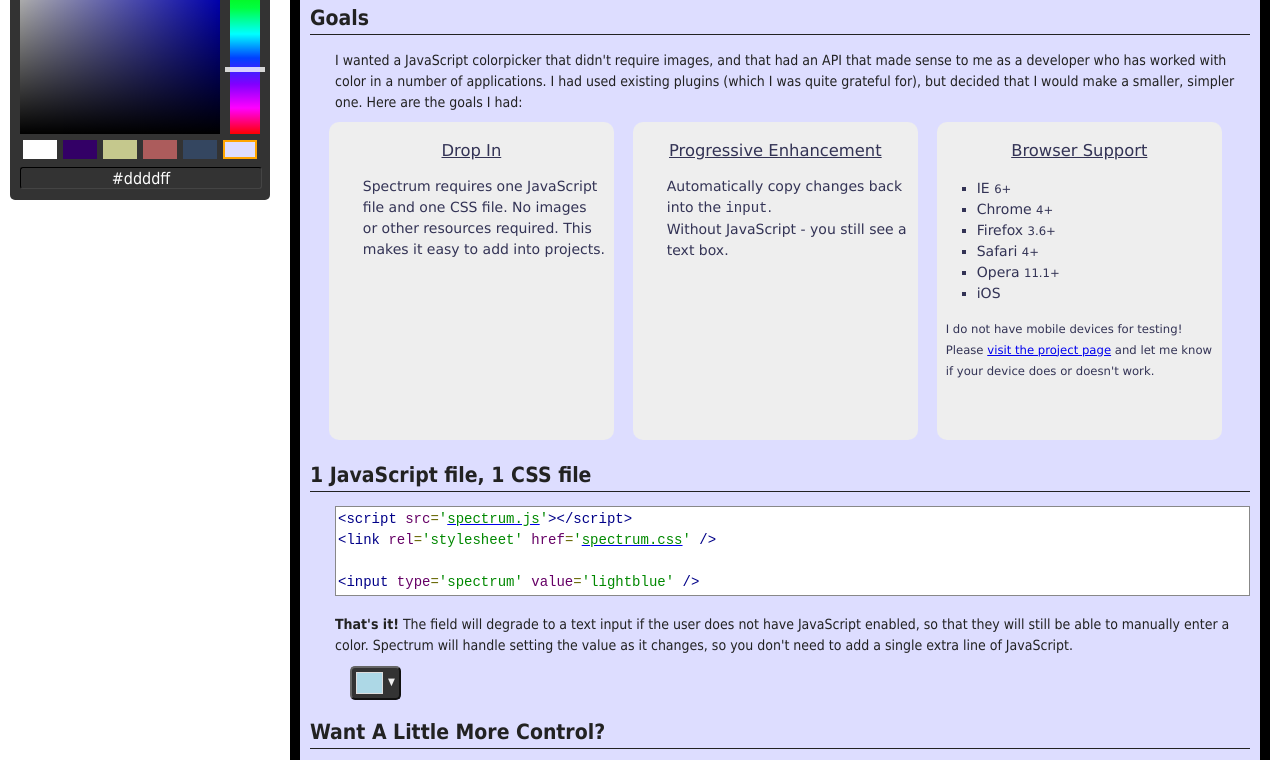
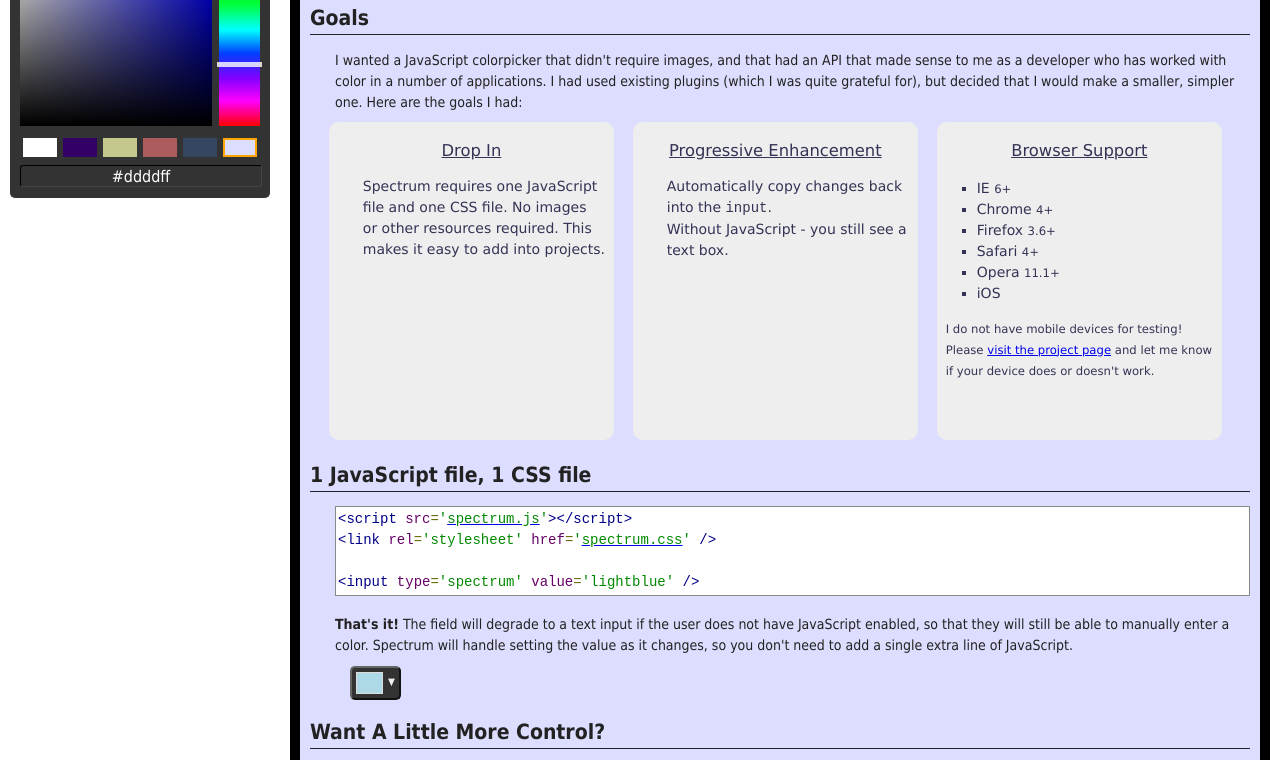
Before and after one commit to bgrins/spectrum, a plain HTML site: page index.html in a window 1280 px wide. Shown: the part 135-895 px from the top of the page. Drawn offline with Linux system fonts and the light colour scheme.

Commit message:
use percentage widths to make the display a lot more flexible (less px widths)

```diff
--- a/spectrum.css
+++ b/spectrum.css
@@ -10,11 +10,12 @@ License: MIT
     position:absolute;
     top:0;
     left:0;
+    display:inline-block;
 }
 .spectrum-color {
     position:relative;
-    float:left;
 }
+.spectrum-saturation, .spectrum-value { position: absolute; top:0; left:0; right:0; bottom:0; }
 .spectrum-replacer, .spectrum-preview, .spectrum-drag-helper, .spectrum-slide-helper , .spectrum-container.spectrum-dragging .spectrum-input, .spectrum-container button  {
     -webkit-user-select:none; -moz-user-select: none; -o-user-select:none; user-select: none;
 }
@@ -98,10 +99,12 @@ License: MIT
     top:0;
     left: 0;
 }
+
 .spectrum-container.spectrum-flat {
-    position:static;
+    position: relative;
     display:inline-block;
 }
+
 .spectrum-slide {
     position:relative;
     float:left;
@@ -152,8 +155,56 @@ License: MIT
 .spectrum-cf:after { clear: both; }
 .spectrum-cf { *zoom: 1; }
 
+/*
+   Proportions using percentage widths.
+   Basic aspect ratio technique modified from:
+   http://ansciath.tumblr.com/post/7347495869/css-aspect-ratio
+*/
+.spectrum-top {
+  position:relative;
+  width: 100%;
+  display:inline-block;
+}
 
+.spectrum-top-inner {
+   position:absolute; top:0; left:0; bottom:0; right:0;
+}
 
+.spectrum-color {
+    position: absolute;
+    top:0;left:0;bottom:0;right:20%;
+}
+.spectrum-slide {
+    position: absolute;
+    top:0;right:0;bottom:0;left:83%;
+}
+.spectrum-fill {
+    *height: 80%;
+    margin-top: 80%;  /* Same as spectrum-color width */
+}
+
+/* Mobile devices, make hue slider bigger so it is easier to slide */
+@media (max-device-width: 480px) {
+    .spectrum-color { right: 40%; }
+    .spectrum-slide { left: 63%; }
+    .spectrum-fill { margin-top: 60%; }
+}
+
+.spectrum-drag-helper {
+   border-radius: 5px;
+   height:5px;
+   width: 5px;
+   border: solid black 3px; pointer: cursor;
+}
+.spectrum-slide-helper {
+    height: 5px;
+    width: 110%;
+    margin-left: -5%;
+    background: white;
+    opacity: .8;
+}
+
+/* Basic display options (colors, fonts, global widths) */
 .spectrum-input {
    height: 20px;
    font-size: 16px;
@@ -165,45 +216,21 @@ License: MIT
    background:transparent;
    border-radius: 3px;
 }
-
-
-
-/* Normal Size */
 .spectrum-container {
+    padding: 10px;
+    border-radius: 10px;
     width: 240px;
-    padding:10px;
 }
-.spectrum-saturation, .spectrum-value, .spectrum-slide {
-    width: 200px;
-    height: 200px;
-}
-.spectrum-slide, .spectrum-button  {
-    margin-left: 10px;
-    width: 30px;
-}
-
-/* Small Size */
 .spectrum-container.spectrum-small {
     width: 160px;
-    padding:5px;
-}
-.spectrum-small .spectrum-saturation, .spectrum-small .spectrum-value, .spectrum-small .spectrum-slide {
-    width: 120px;
-    height: 120px;
-}
-.spectrum-small .spectrum-slide, .spectrum-small .spectrum-button  {
-    margin-left: 10px;
-    width: 30px;
+    padding: 5px;
+    border-radius: 5px;
 }
 .spectrum-small .spectrum-pallet-container span {
 	width: 16px;
 }
-.spectrum-small .spectrum-input {
-    width: 50px;
-    padding: 1px;
-}
 
-/* Themable options */
+/* Themable options (colors, fonts) */
 .spectrum-container.spectrum-light {
     background-color: #ddd;
     border-radius: 5px;
@@ -214,7 +241,6 @@ License: MIT
     border-radius: 5px;
     font-family: Droid Sans, Tahoma, sans-serif;
 }
-
 .spectrum-dark .spectrum-input {
    border-color: #444;
    color: white;
@@ -223,7 +249,6 @@ License: MIT
    border-color: #aaa;
    color: #222;
 }
-
 .spectrum-replacer.spectrum-dark {
     border: outset 2px #666;
     background: #333;
@@ -234,7 +259,6 @@ License: MIT
     border-style: solid;
     color: #ccf;
 }
-
 .spectrum-replacer.spectrum-light  {
     background: #eee;
     border: solid 2px #444;
@@ -245,7 +269,7 @@ License: MIT
     color: #111;
 }
 
-/* http://hellohappy.org/css3-buttons/ */
+/* Buttons: http://hellohappy.org/css3-buttons/ */
 .spectrum-container button {
   background-color: #eeeeee;
   background-image: -webkit-gradient(linear, left top, left bottom, from(#eeeeee), to(#cccccc));
@@ -293,23 +317,3 @@ License: MIT
 }
 
 .spectrum-container.spectrum-small button { padding-left: 5px; padding-right: 5px; font-weight: bold; }
-
-.spectrum-drag-helper {
-   border-radius: 5px;
-   height:5px;
-   width: 5px;
-   border: solid black 3px; pointer: cursor;
-}
-.spectrum-slide-helper {
-    width: 40px;
-    height: 5px;
-    background: white;
-    opacity: .8;
-    left:-5px;
-}
-.spectrum-replacer1 {
-    width: 30px;
-    height: 30px;
-    border: solid 2px #333;
-    border-radius: 3px;
-}
--- a/spectrum.js
+++ b/spectrum.js
@@ -44,6 +44,9 @@
 
         return [
             "<div class='spectrum-container'>",
+                "<div class='spectrum-top'>",
+                    "<div class='spectrum-fill'></div>",
+                    "<div class='spectrum-top-inner'>",
                         "<div class='spectrum-color'>",
                             "<div class='spectrum-saturation'>",
                                 "<div class='spectrum-value'>",
@@ -54,6 +57,8 @@
                         "<div class='spectrum-slide'>",
                             "<div class='spectrum-slide-helper'></div>",
                             gradientFix,
+                        "</div>",
+                    "</div>",
                 "</div>",
                 "<br style='clear:both;' />",
                 "<div class='spectrum-pallet-container spectrum-cf'></div>",
```
Lines whose indentation alone changed are shown as unchanged.
